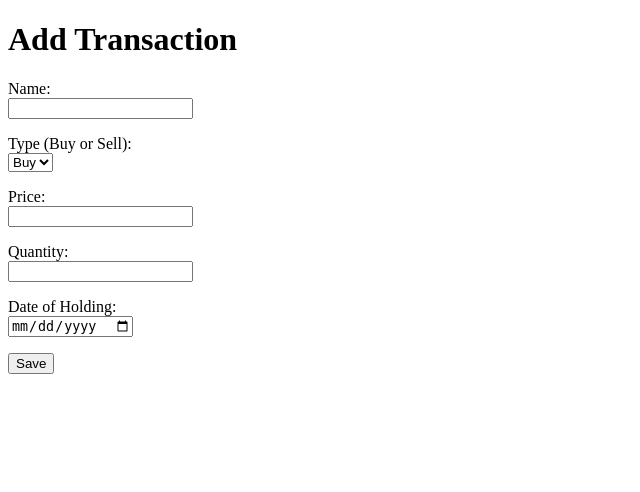
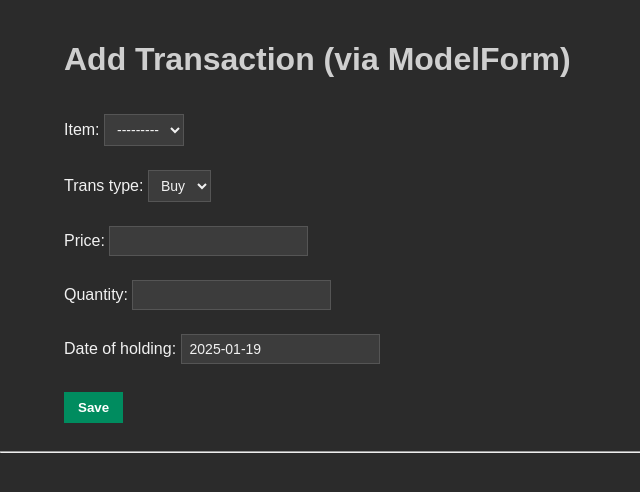
Before and after one commit to Arblack12/trade_tracker, a Django app: page /transaction/add/ in a window 1280 px wide. Shown: the top 492 px of the page, without its empty margins (0-640 px from the left). Run offline with Django 5.2, Linux system fonts and the light colour scheme; data that the repository does not hold is empty.

Commit message:
update #4

```diff
--- a/trades/templates/trades/account.html
+++ b/trades/templates/trades/account.html
@@ -1,4 +1,5 @@
 <!-- trades/templates/trades/account.html -->
+{% load static %}
 <!DOCTYPE html>
 <html>
 <head>
--- a/trades/templates/trades/alias_add.html
+++ b/trades/templates/trades/alias_add.html
@@ -1,4 +1,5 @@
 <!-- trades/templates/trades/alias_add.html -->
+{% load static %}
 <!DOCTYPE html>
 <html>
 <head>
--- a/trades/templates/trades/alias_list.html
+++ b/trades/templates/trades/alias_list.html
@@ -1,4 +1,5 @@
 <!-- trades/templates/trades/alias_list.html -->
+{% load static %}
 <!DOCTYPE html>
 <html>
 <head>
--- a/trades/templates/trades/membership_list.html
+++ b/trades/templates/trades/membership_list.html
@@ -1,4 +1,5 @@
 <!-- trades/templates/trades/membership_list.html -->
+{% load static %}
 <!DOCTYPE html>
 <html>
 <head>
--- a/trades/templates/trades/password_reset_request.html
+++ b/trades/templates/trades/password_reset_request.html
@@ -1,4 +1,5 @@
 <!-- trades/templates/trades/password_reset_request.html -->
+{% load static %}
 <!DOCTYPE html>
 <html>
 <head>
--- a/trades/templates/trades/transaction_add.html
+++ b/trades/templates/trades/transaction_add.html
@@ -1,64 +1,19 @@
-<!-- trades/templates/trades/transaction_add.html -->
+{% load static %}
 <!DOCTYPE html>
 <html>
 <head>
     <title>Add Transaction</title>
+    <link rel="stylesheet" href="{% static 'trades/css/dark_theme.css' %}">
 </head>
 <body>
-    <h1>Add Transaction</h1>
 
-    <!--
-      If you use a Django ModelForm with fields like:
-        name, trans_type, price, quantity, date_of_holding
-      then form.as_p is simplest. Otherwise, you can
-      manually define the inputs as shown below.
-    -->
-
-    <!-- Example if using a ModelForm -->
-    <!--
+<div class="container">
+    <h1>Add Transaction (via ModelForm)</h1>
     <form method="post">
         {% csrf_token %}
         {{ form.as_p }}
         <button type="submit">Save</button>
     </form>
-    -->
+</div>
 
-    <!-- Example if you want to mirror the old Python GUI fields more explicitly -->
-    <form method="post">
-        {% csrf_token %}
-
-        <p>
-            <label for="id_name">Name:</label><br>
-            <input type="text" name="name" id="id_name" required>
-        </p>
-
-        <p>
-            <label for="id_type">Type (Buy or Sell):</label><br>
-            <select name="trans_type" id="id_type">
-                <option value="Buy">Buy</option>
-                <option value="Sell">Sell</option>
-            </select>
-        </p>
-
-        <p>
-            <!-- In your old script, you multiplied the price by 1,000,000;
-                 you could hint that these are "millions" if that's still applicable. -->
-            <label for="id_price">Price:</label><br>
-            <input type="number" step="any" name="price" id="id_price" required>
-        </p>
-
-        <p>
-            <label for="id_quantity">Quantity:</label><br>
-            <input type="number" step="any" name="quantity" id="id_quantity" required>
-        </p>
-
-        <p>
-            <label for="id_date_of_holding">Date of Holding:</label><br>
-            <!-- You can default this to today's date if desired -->
-            <input type="date" name="date_of_holding" id="id_date_of_holding" required>
-        </p>
-
-        <button type="submit">Save</button>
-    </form>
-</body>
-</html>
+<hr>
--- a/trades/templates/trades/transaction_list.html
+++ b/trades/templates/trades/transaction_list.html
@@ -1,4 +1,5 @@
 <!-- trades/templates/trades/transaction_list.html -->
+{% load static %}
 <!DOCTYPE html>
 <html>
 <head>
--- a/trades/templates/trades/watchlist_list.html
+++ b/trades/templates/trades/watchlist_list.html
@@ -1,4 +1,5 @@
 <!-- trades/templates/trades/watchlist_list.html -->
+{% load static %}
 <!DOCTYPE html>
 <html>
 <head>
--- a/trades/templates/trades/wealth_list.html
+++ b/trades/templates/trades/wealth_list.html
@@ -1,4 +1,5 @@
 <!-- trades/templates/trades/wealth_list.html -->
+{% load static %}
 <!DOCTYPE html>
 <html>
 <head>
```
Also changed, not shown: trade_tracker/settings.py (+4 -33 lines).
